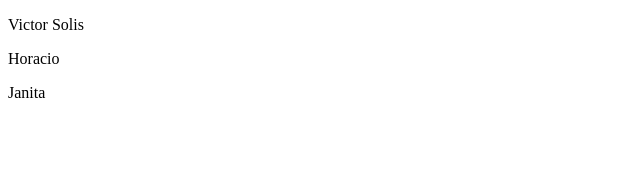
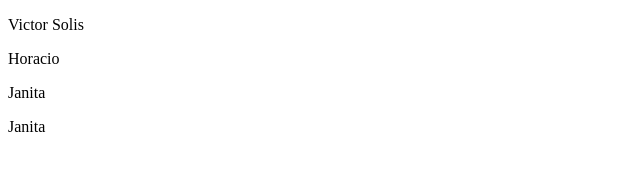
Before and after one commit to Vickthor3T/ejemplogit, a plain HTML site: page index.html in a window 1280 px wide. Shown: the full height of the page, 0-640 px from the left. Drawn offline with Linux system fonts and the light colour scheme.

Commit message:
otro cambio

```diff
--- a/index.html
+++ b/index.html
@@ -13,6 +13,8 @@
         <p>Victor Solis</p>
         <p>Horacio</p>
         <p>Janita</p>
+        <p>Janita</p>
+
 
     </body>
 </body>
```
Also changed, not shown: 1 other file.
